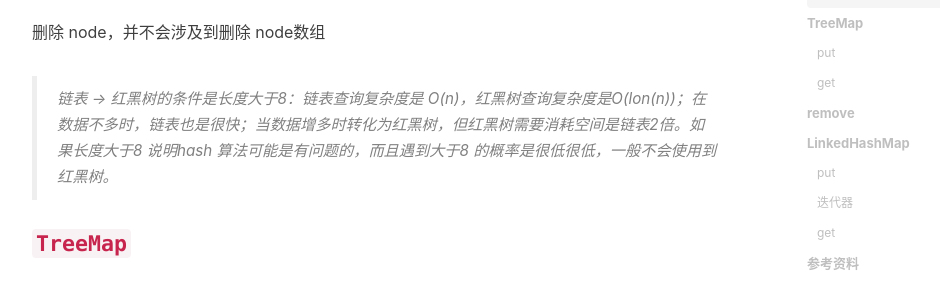
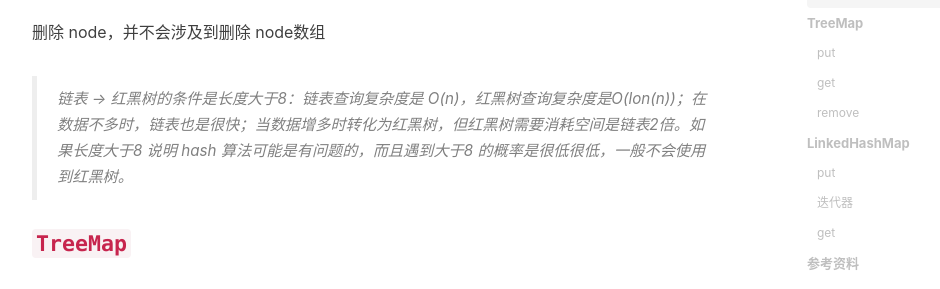
Before and after one commit to vendanner/vendanner.github.io, a Jekyll site: the page built from _posts/2019-08-24-Java 源码：数据结构 Map.md, in a window 1280 px wide and 900 px high, scrolled down 5327 px. Shown: the part 171-460 px from the top of the window, without its empty margins (233-1173 px from the left). Built offline with Jekyll 4.4.1, drawn with Linux system fonts in a browser that asks for light colours; nearby versions of some CDN libraries; comment, search, counter and statistics services are not loaded; some of the changed text lies outside the part shown.

Commit message:
Update 2019-08-24-Java 源码：数据结构 Map.md

````diff
--- a/_posts/2019-08-24-Java 源码：数据结构 Map.md
+++ b/_posts/2019-08-24-Java 源码：数据结构 Map.md
@@ -42,7 +42,7 @@
 public HashMap() {
 	this.loadFactor = DEFAULT_LOAD_FACTOR; // all other fields defaulted
 }
-// 空map 新增一个自动增长为 16
+// 空 map 新增一个自动增长为 16
 static final int DEFAULT_INITIAL_CAPACITY = 1 << 4; // aka 16
 ```
 
@@ -144,8 +144,8 @@
 
 - 空值，size 增长到 16
 - 有值，size < (1<< 30)
-  - (size *2)  <    (1<< 30)，size >= 16 : size * 2 直接翻倍，threshold*2
-  - (size *2)  <    (1<< 30)，size <  16 :  size * 2 直接翻倍，threshold = size * 2*0.75
+  - (size *2)  <    (1<< 30)，size >= 16 : size * 2 直接**翻倍**，threshold*2
+  - (size *2)  <    (1<< 30)，size <  16 :  size * 2 直接**翻倍**，threshold = size * 2*0.75
   - (size *2)  >=   (1<< 30)，size * 2 直接翻倍，threshold=Integer.MAX_VALUE
 - 有值，size  >= (1<< 30)，不扩容，但增大 threshold=Integer.MAX_VALUE
 
@@ -241,7 +241,7 @@
 
 删除 node，并不会涉及到删除 node数组
 
-> 链表 -> 红黑树的条件是长度大于8：链表查询复杂度是 O(n)，红黑树查询复杂度是O(lon(n))；在数据不多时，链表也是很快；当数据增多时转化为红黑树，但红黑树需要消耗空间是链表2倍。如果长度大于8 说明hash 算法可能是有问题的，而且遇到大于8 的概率是很低很低，一般不会使用到红黑树。
+> 链表 -> 红黑树的条件是长度大于8：链表查询复杂度是 O(n)，红黑树查询复杂度是O(lon(n))；在数据不多时，链表也是很快；当数据增多时转化为红黑树，但红黑树需要消耗空间是链表2倍。如果长度大于8 说明 hash 算法可能是有问题的，而且遇到大于8 的概率是很低很低，一般不会使用到红黑树。
 
 
 
@@ -378,9 +378,7 @@
 }
 ```
 
-
-
-### `remove `
+#### `remove `
 
 ```java
 public V remove(Object key) {
````
